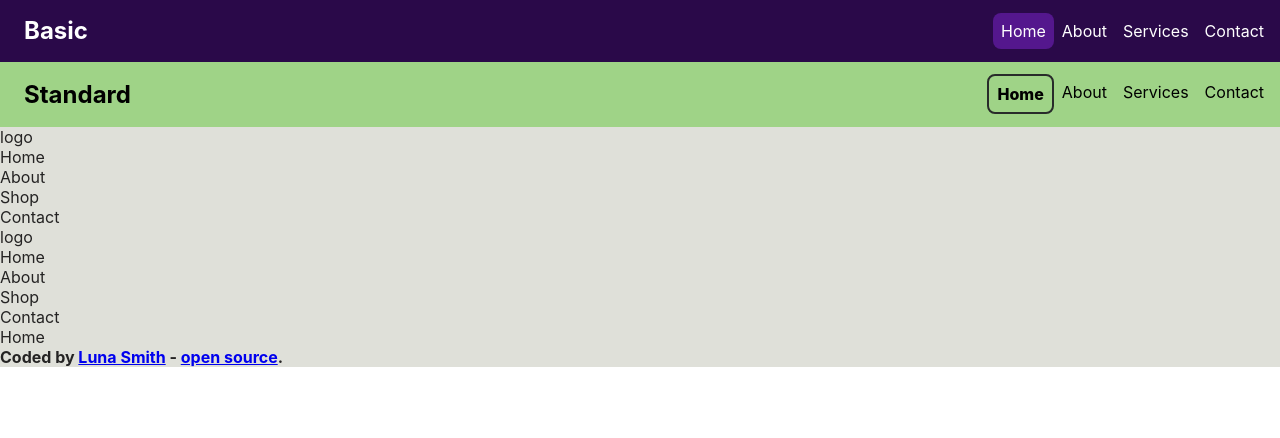
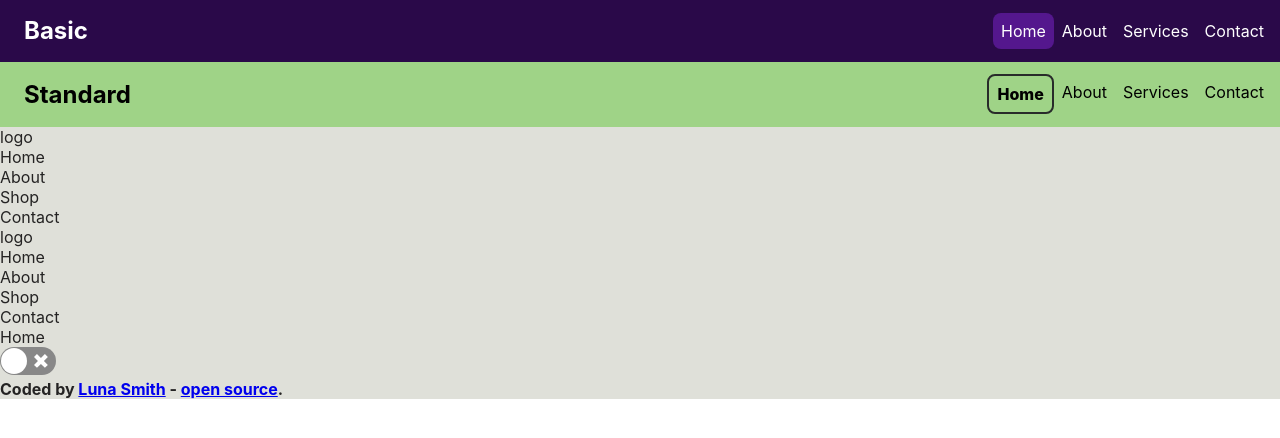
Before and after one commit to Lu-Smith/react_headers, a React (Create React App) app: page / in a window 1280 px wide. Shown: the top 438 px of the page. Built offline with nearby package versions, Linux system fonts and the light colour scheme.

Commit message:
Added switch to HeaderTwo

```diff
--- a/package.json
+++ b/package.json
@@ -15,6 +15,7 @@
     "react-dom": "^18.2.0",
     "react-router-dom": "^6.16.0",
     "react-scripts": "^5.0.1",
+    "react-switch": "^7.0.0",
     "typescript": "^4.9.5",
     "use-local-storage": "^3.0.0",
     "web-vitals": "^2.1.4"
--- a/src/App.tsx
+++ b/src/App.tsx
@@ -1,17 +1,20 @@
 import React, {useState} from 'react';
+import { Routes, Route } from 'react-router-dom';
 import './App.css';
+//components
 import HeaderOne from './components/HeaderOne';
 import HeaderTwo from './components/HeaderTwo';
 import HeaderThree from './components/HeaderThree';
 import HeaderFour from './components/HeaderFour';
 import Footer from './components/Footer';
-import { Routes, Route } from 'react-router-dom';
+//pages
 import Home from './components/pages/Home';
 import About from './components/pages/About';
 import Contact from './components/pages/Contact';
 import Services from './components/pages/Services';
 //theme
-import { createContext } from 'react';;
+import { createContext } from 'react';
+import ReactSwitch from 'react-switch';
 
 interface ThemeProps {
   theme: string;
@@ -39,6 +42,9 @@ function App() {
           <Route path='/services' element={<Services />} />
           <Route path='/contact' element={<Contact />} />
         </Routes>
+        <div className='switch'>
+          <ReactSwitch />
+        </div>
         <Footer />
       </div>
     </ThemeContext.Provider>
--- a/src/components/styles/HeaderOne.css
+++ b/src/components/styles/HeaderOne.css
@@ -84,6 +84,4 @@
     .HeaderOne ul li a {
         margin: 0.2rem 0.5rem;
     }
-
-
 }
--- a/src/components/styles/HeaderTwo.css
+++ b/src/components/styles/HeaderTwo.css
@@ -83,6 +83,14 @@
     background-color: rgb(49, 49, 48);
 }
 
+.HeaderTwo .switch {
+    display: flex;
+    width: 400px;
+    height: 100px;
+    justify-content: center;
+    align-items: center;
+}
+
 @media (max-width: 480px) {
     .HeaderTwo .menu {
         display: flex;
```
Also changed, not shown: 1 other file (tests, documents, lock files or other folders).
